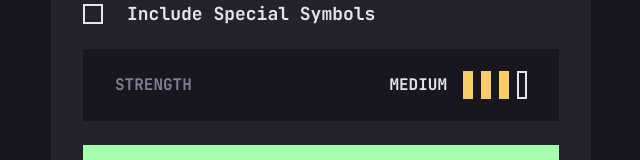
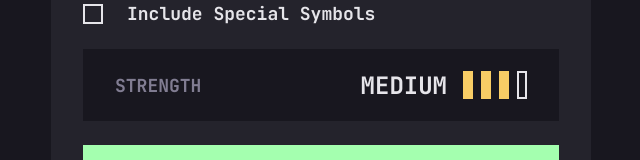
Before and after one commit to sovaz1997/password-generator-app, a React (Vite) app: page / in a window 1280 px wide. Shown: the part 488-648 px from the top of the page, without its empty margins (319-959 px from the left). Built offline with nearby package versions, Linux system fonts and the light colour scheme.

Commit message:
Complete typography

```diff
--- a/src/components/button/button.tsx
+++ b/src/components/button/button.tsx
@@ -9,7 +9,6 @@ const Button = styled(MButton)`
   height: 65px;
   border-radius: 0;
   border: 2px solid ${getColor('greenNeon')};
-  font-size: 18px;
   color: ${getColor('greyDark')};
   fill: ${getColor('greyDark')};
   transition-property: background-color, box-shadow, border-color, color, fill;
--- a/src/components/generate-password-button/generate-password-button.tsx
+++ b/src/components/generate-password-button/generate-password-button.tsx
@@ -1,7 +1,8 @@
-import { styled } from '@mui/material';
+import { styled, Typography } from '@mui/material';
 import { FC } from 'react';
 import Button from '@/components/button/button';
 import Icons from '@/components/icons';
+import useScreenSize, { ScreenTypes } from '@/hooks/use-screen-size';
 
 const ButtonContent = styled('div')`
   display: flex;
@@ -13,13 +14,19 @@ interface GeneratePasswordButtonProps {
   onClick?: () => unknown;
 }
 
-const GeneratePasswordButton: FC<GeneratePasswordButtonProps> = ({ onClick }) => (
+const GeneratePasswordButton: FC<GeneratePasswordButtonProps> = ({ onClick }) => {
+  const screenSize = useScreenSize();
+
+  return (
     <Button fullWidth onClick={onClick} type="submit">
       <ButtonContent>
+        <Typography variant={screenSize === ScreenTypes.MOBILE ? 'BodyM' : 'BodyL'}>
           Generate
+        </Typography>
         <Icons.ArrowRight />
       </ButtonContent>
     </Button>
   );
+};
 
 export default GeneratePasswordButton;
--- a/src/components/password-strength-indicator/password-strength-indicator.tsx
+++ b/src/components/password-strength-indicator/password-strength-indicator.tsx
@@ -3,6 +3,7 @@ import { Box, Typography, useTheme } from '@mui/material';
 import { PasswordStrength } from '@/constants/password';
 import RectIndicator from './rect-indicator';
 import S from './password-strength-indicator.style';
+import useScreenSize, { ScreenTypes } from '@/hooks/use-screen-size';
 
 interface PasswordStrengthIndicatorProps {
   strength: PasswordStrength;
@@ -16,6 +17,8 @@ const PasswordStrengthIndicator: FC<PasswordStrengthIndicatorProps> = ({ strengt
     },
   } = theme;
 
+  const screenSize = useScreenSize();
+
   const strengthLabels: Record<PasswordStrength, string> = {
     [PasswordStrength.TooWeak]: 'Too Weak!',
     [PasswordStrength.Weak]: 'Weak',
@@ -25,10 +28,19 @@ const PasswordStrengthIndicator: FC<PasswordStrengthIndicatorProps> = ({ strengt
 
   return (
     <S.Wrapper>
-      <Typography textTransform="uppercase" color={greyDefault}>Strength</Typography>
+      <Typography
+        variant={screenSize === ScreenTypes.MOBILE ? 'BodyM' : 'BodyL'}
+        textTransform="uppercase"
+        color={greyDefault}
+      >
+        Strength
+      </Typography>
       <Box display="flex" alignItems="center" gap={2}>
         <>
-          <Typography textTransform="uppercase">
+          <Typography
+            variant={screenSize === ScreenTypes.MOBILE ? 'BodyL' : 'HeadingM'}
+            textTransform="uppercase"
+          >
             {strengthLabels[strength]}
           </Typography>
           <RectIndicator strength={strength} />
```
Lines whose indentation alone changed are shown as unchanged.
